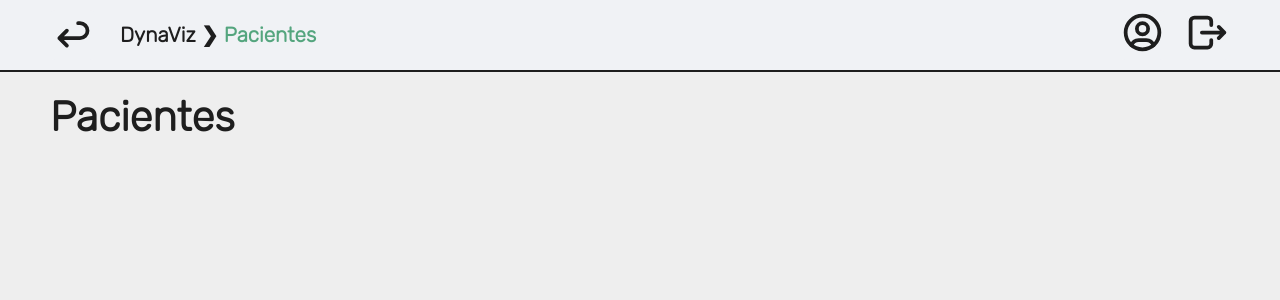
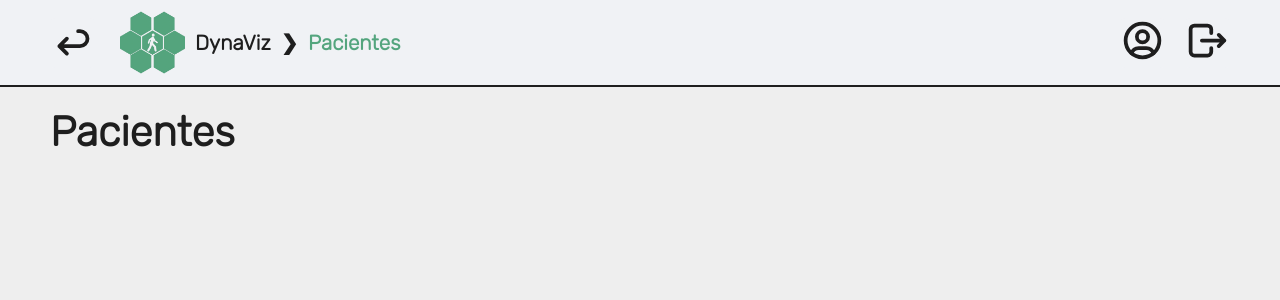
Before and after one commit to TFG-SGM/dynaviz, a React (Vite) app in the folder client/: page /app/pacientes in a window 1280 px wide. Shown: the top 300 px of the page. Built offline with nearby package versions, Linux system fonts and the light colour scheme; no server answers.

Commit message:
add logo

```diff
--- a/client/index.html
+++ b/client/index.html
@@ -2,7 +2,7 @@
 <html lang="en">
   <head>
     <meta charset="UTF-8" />
-    <link rel="icon" type="image/svg+xml" href="/favicon.ico" />
+    <link rel="icon" type="image/png" href="/dynaviz.png" />
     <meta name="viewport" content="width=device-width, initial-scale=1.0" />
     <title>DynaViz</title>
   </head>
--- a/client/src/components/other/Header.tsx
+++ b/client/src/components/other/Header.tsx
@@ -3,7 +3,7 @@ import { DataService } from "../../services/DataService";
 import { useState } from "react";
 import { MyAccount } from "../menus/MyAccount";
 import { Account, ArrowBack, Logout } from "./Icons";
-
+import DynaViz from "../../../public/dynaviz.png";
 export function Header() {
   const navigate = useNavigate();
   const location = useLocation();
@@ -27,6 +27,7 @@ export function Header() {
         </button>
       )}
       <p className="location-text">
+        <img src={DynaViz}></img>
         <span>DynaViz</span>{" "}
         {pathParts[2] && (
           <>
--- a/client/src/styles/header.css
+++ b/client/src/styles/header.css
@@ -18,9 +18,16 @@
 }
 
 .location-text {
+  display: flex;
+  gap: 10px;
+  align-items: center;
   margin: 0 auto 0 25px;
   font-weight: bold;
   text-transform: capitalize;
+}
+
+.location-text img {
+  width: 65px;
 }
 
 .location-text > span:last-of-type {
```
Also changed, not shown: client/public/dynaviz.png (added), 1 other file (tests, documents, lock files or other folders).
